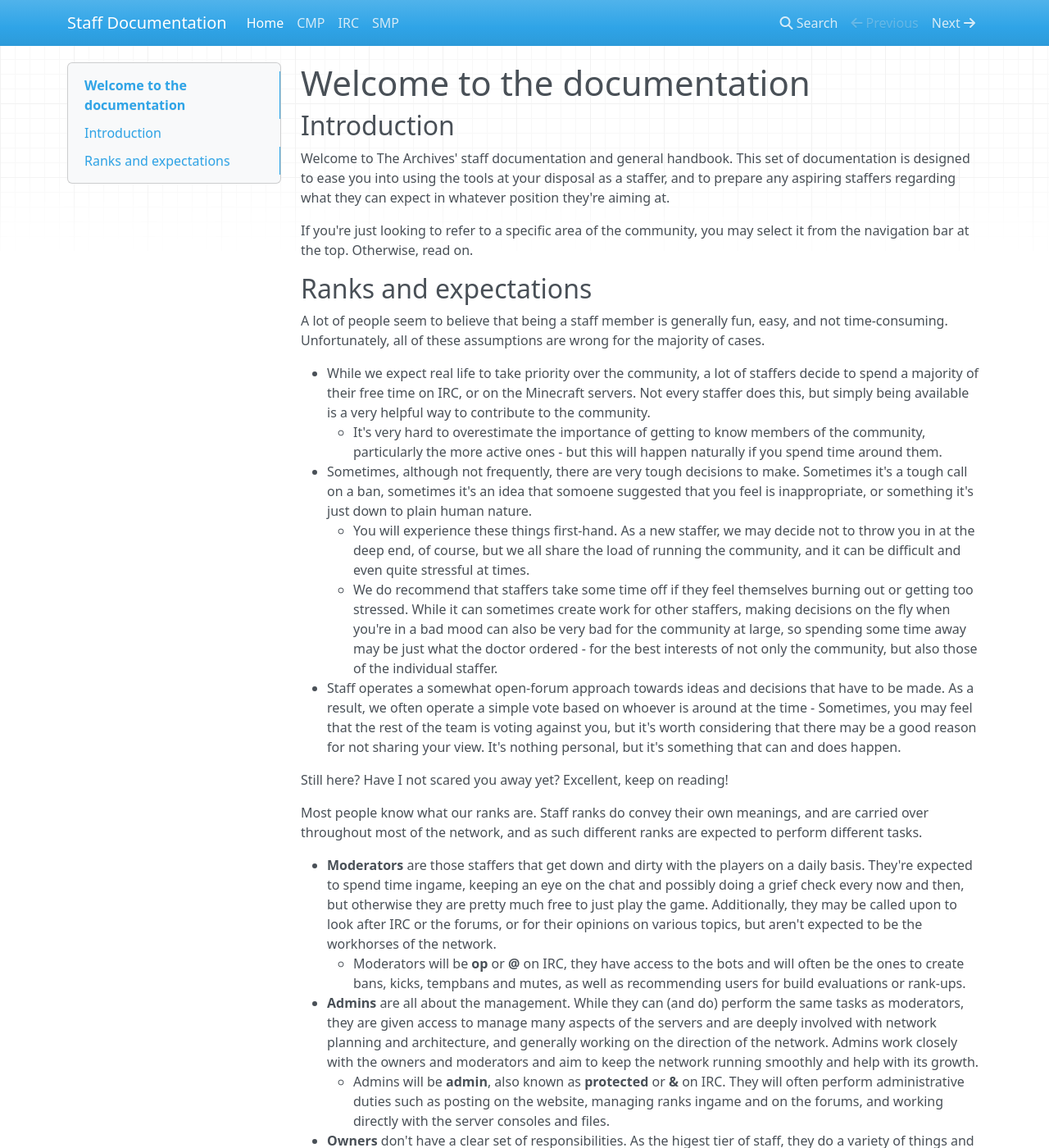
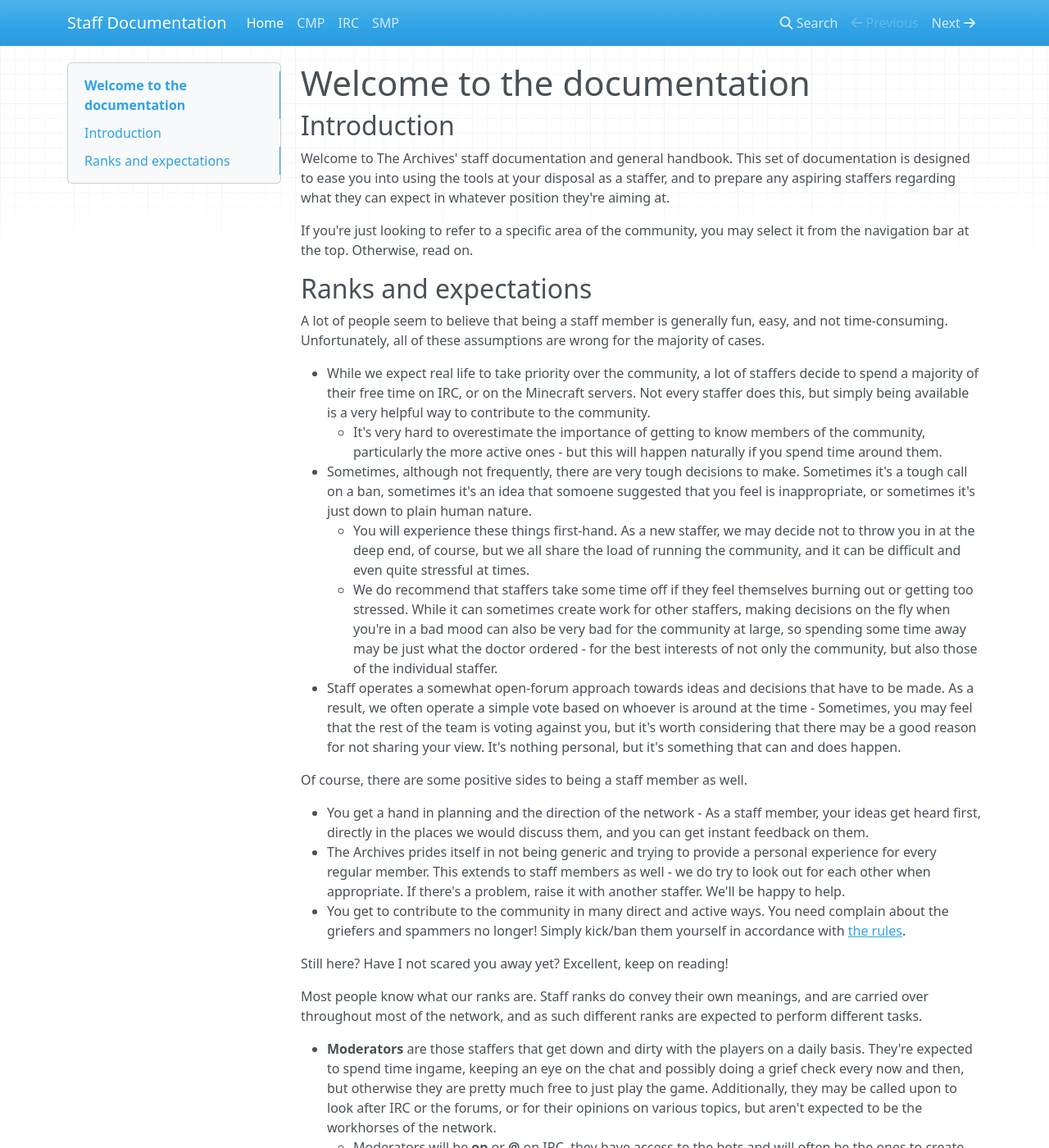
Before and after one commit to TheArchives/Docs, an MkDocs documentation site: the page built from docs/index.md, in a window 1280 px wide and 1400 px high. Shown: the whole window at 82% size. Built offline with MkDocs 1.6.1, drawn with Linux system fonts in a browser that asks for light colours; nearby versions of some CDN libraries; old or Windows-style settings are respelled for this version of MkDocs.

Commit message:
It's not as scary as you think.

```diff
--- a/docs/index.md
+++ b/docs/index.md
@@ -25,7 +25,7 @@ wrong for the majority of cases.
       this will happen naturally if you spend time around them.
 * Sometimes, although not frequently, there are very tough decisions to make.
   Sometimes it's a tough call on a ban, sometimes it's an idea that somoene
-  suggested that you feel is inappropriate, or something it's just down to
+  suggested that you feel is inappropriate, or sometimes it's just down to
   plain human nature.
     * You will experience these things first-hand. As a new staffer, we may
       decide not to throw you in at the deep end, of course, but we all share
@@ -43,6 +43,19 @@ wrong for the majority of cases.
   against you, but it's worth considering that there may be a good reason for not
   sharing your view. It's nothing personal, but it's something that can and does
   happen.
+
+Of course, there are some positive sides to being a staff member as well.
+
+* You get a hand in planning and the direction of the network - As a staff member,
+  your ideas get heard first, directly in the places we would discuss them, and you
+  can get instant feedback on them.
+* The Archives prides itself in not being generic and trying to provide a personal
+  experience for every regular member. This extends to staff members as well - we
+  do try to look out for each other when appropriate. If there's a problem, raise
+  it with another staffer. We'll be happy to help.
+* You get to contribute to the community in many direct and active ways. You need
+  complain about the griefers and spammers no longer! Simply kick/ban them yourself
+  in accordance with [the rules](https://archivesmc.com/rules).
 
 Still here? Have I not scared you away yet? Excellent, keep on reading!
 
```
